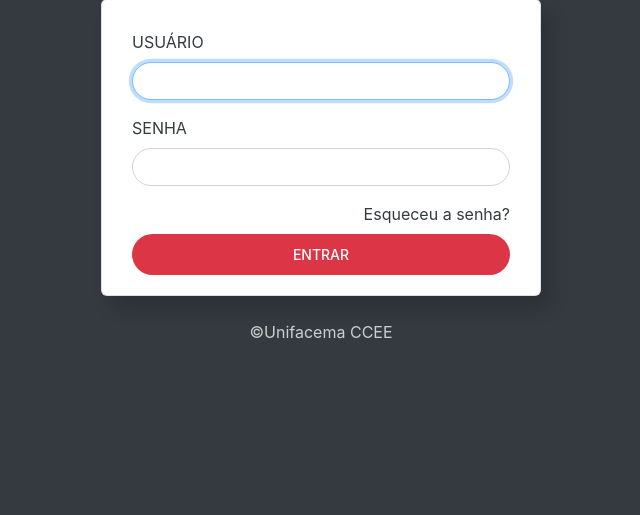
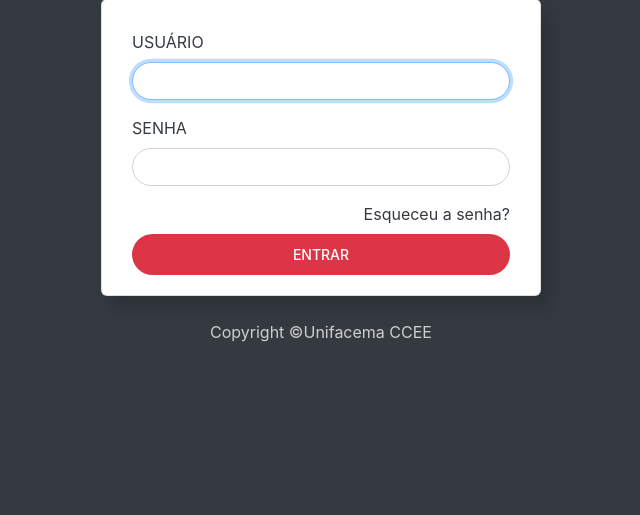
Before and after one commit to TharllysonSilva/meuconsumo, a PHP site: page / in a window 1280 px wide. Shown: the part 140-655 px from the top of the page, without its empty margins (319-959 px from the left). Run offline with PHP 8.4, Linux system fonts and the light colour scheme.

Commit message:
Copyright

```diff
--- a/index.php
+++ b/index.php
@@ -49,7 +49,7 @@
         </form>
       </div>
         <div class="text-center" style="color: #cecece">
-          &copy;Unifacema CCEE
+        Copyright &copy;Unifacema CCEE
         </div>
     </div>
   </div>
```
